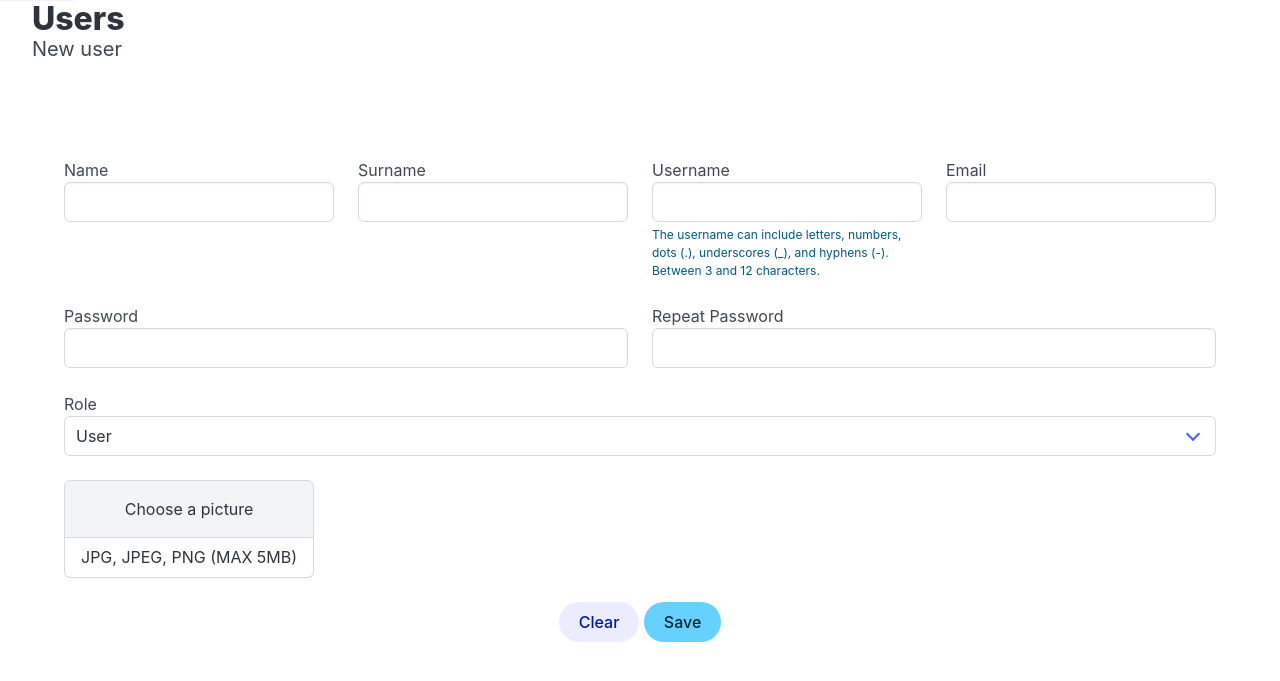
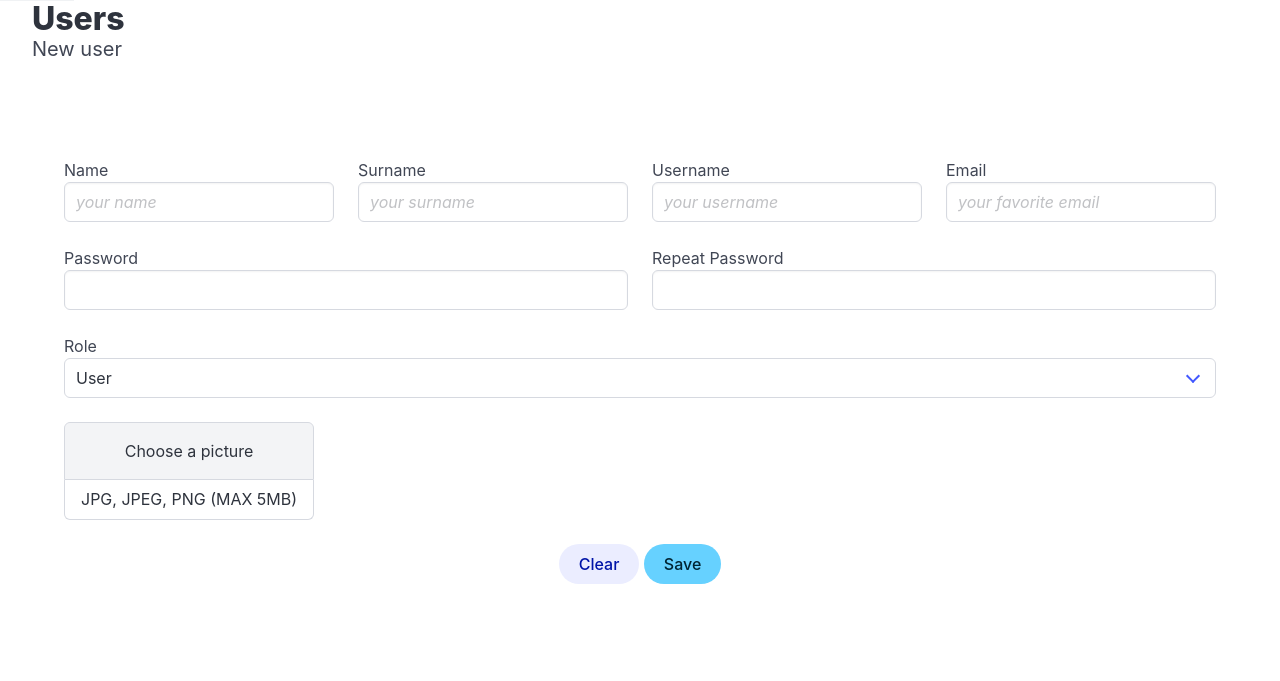
Before and after one commit to derobpe/Close2u, a PHP site: page /Close2u/new-user in a window 1280 px wide. Shown: the part 51-732 px from the top of the page. Run offline with PHP 8.4, Linux system fonts and the light colour scheme; some libraries are stand-ins or nearby versions.

Commit message:
feat: add user controller and minor fixes

```diff
--- a/app/views/content/new-user-view.php
+++ b/app/views/content/new-user-view.php
@@ -14,33 +14,30 @@
             <div class="column">
                 <div class="control">
                     <label>Name</label>
-                    <input class="input" type="text" name="user_name" pattern="[a-zA-ZáéíóúÁÉÍÓÚñÑ ]{3,100}"
-                        maxlength="100" required>
+                    <input class="input" placeholder="your name" type="text" name="user_name"
+                        pattern="[a-zA-ZáéíóúÁÉÍÓÚñÑ ]{3,100}" maxlength="100" required>
                 </div>
             </div>
             <div class="column">
                 <div class="control">
                     <label>Surname</label>
-                    <input class="input" type="text" name="user_surname" pattern="[a-zA-ZáéíóúÁÉÍÓÚñÑ ]{3,100}"
-                        maxlength="100" required>
+                    <input class="input" placeholder="your surname" type="text" name="user_surname"
+                        pattern="[a-zA-ZáéíóúÁÉÍÓÚñÑ ]{3,100}" maxlength="100" required>
                 </div>
             </div>
             <div class="column">
                 <div class="control">
                     <label>Username</label>
-                    <input class="input" type="text" name="user_username" pattern="[a-zA-Z0-9._-]{3,12}" maxlength="100"
-                        required>
-                    <p class="help is-info">
-                        The username can include letters, numbers, dots (.), underscores (_), and hyphens (-). Between 3
-                        and 12 characters.
-                    </p>
+                    <input class="input" placeholder="your username" type="text" name="user_username"
+                        pattern="[a-zA-Z0-9.\-_]{3,12}" maxlength="100" required>
                 </div>
 
             </div>
             <div class="column">
                 <div class="control">
                     <label>Email</label>
-                    <input class="input" type="email" name="user_email" maxlength="255">
+                    <input class="input" placeholder="your favorite email" type="email" name="user_email"
+                        maxlength="255">
                 </div>
             </div>
         </div>
@@ -50,14 +47,14 @@
             <div class="column">
                 <div class="control">
                     <label>Password</label>
-                    <input class="input" type="password" name="user_password_1" pattern="[a-zA-Z0-9$@.-]{7,60}"
+                    <input class="input" type="password" name="user_password_1" pattern="[a-zA-Z0-9$@.\-]{6,12}"
                         maxlength="60" required>
                 </div>
             </div>
             <div class="column">
                 <div class="control">
                     <label>Repeat Password</label>
-                    <input class="input" type="password" name="user_password_2" pattern="[a-zA-Z0-9$@.-]{7,60}"
+                    <input class="input" type="password" name="user_password_2" pattern="[a-zA-Z0-9$@.\-]{6,12}"
                         maxlength="60" required>
                 </div>
             </div>
--- a/app/views/js/ajax.js
+++ b/app/views/js/ajax.js
@@ -1,10 +1,18 @@
-/* Send forms via AJAX */
+/*
+ * Send forms via AJAX
+ * This script handles the submission of forms with the class "FormAjax" via an asynchronous (AJAX) request.
+ * It includes confirmation prompts, error handling, and dynamic responses using SweetAlert2.
+ */
+
+// Select all forms with the class "FormAjax"
 const forms_ajax = document.querySelectorAll(".FormAjax");
 
+// Add event listener for each form
 forms_ajax.forEach((forms) => {
   forms.addEventListener("submit", function (e) {
     e.preventDefault();
 
+    // SweetAlert2 confirmation dialog
     Swal.fire({
       title: "Are you sure?",
       text: "Do you want to do this?",
@@ -16,24 +24,52 @@ forms_ajax.forEach((forms) => {
       cancelButtonText: "No, cancell it",
     }).then((result) => {
       if (result.isConfirmed) {
+        // User confirms, proceed with the AJAX request
+
+        // Prepare form data for request
         let data = new FormData(this);
         let method = this.getAttribute("method");
         let action = this.getAttribute("action");
 
         let headers = new Headers();
 
-        let config = {
-          method: method,
+        // Validate that the action URL is defined
+        if (!action) {
+          Swal.fire({
+            icon: "error",
+            title: "Error",
+            text: "Form action is not defined.",
+          });
+          return;
+        }
+
+        // Configure the AJAX request
+        const config = {
+          method: method.toUpperCase(),
           headers: headers,
           mode: "cors",
           cache: "no-cache",
           body: data,
         };
 
+        // Execute the AJAX request using the Fetch API
         fetch(action, config)
-          .then((response) => response.json())
           .then((response) => {
-            return alertas_ajax(response);
+            if(!response.ok){
+              throw new Error("HTTP error! Status: ${response.status}");
+            }
+            return response.json();
+          })
+          .then((response) => {
+            alerts_ajax(response); // Pass the response to alert handler
+          })
+          .catch((error)=>{
+            console.error("Fetch error: ", error);
+            Swal.fire({
+              icon: "error",
+              title: "Request Failed",
+              text: "An unexpected error occurred. Please try again later.",
+            });
           });
       }
     });
```
Also changed, not shown: app/controllers/userController.php (added, +40 -0 lines), app/models/mainModel.php (+6 -1 lines).
